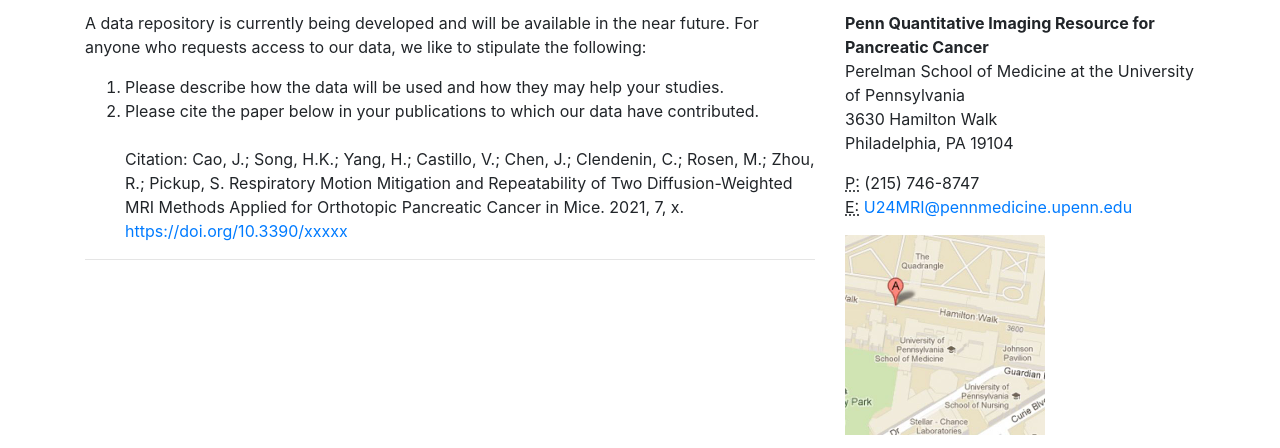
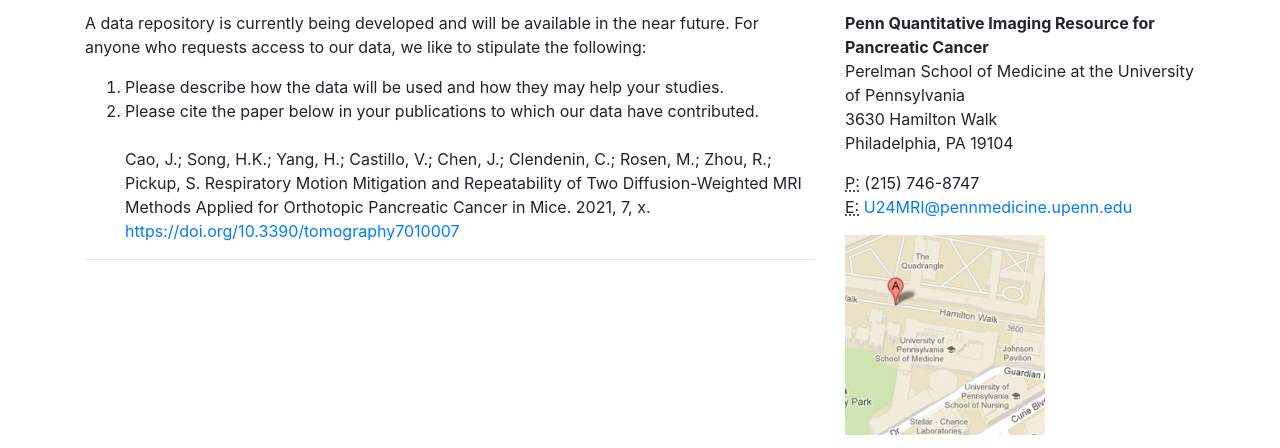
Before and after one commit to PennPancreaticCancerImagingResource/PennPancreaticCancerImagingResource.github.io, a website: page data.html in a window 1280 px wide. Shown: the part 605-1053 px from the top of the page. Drawn offline with Linux system fonts and the light colour scheme.

Commit message:
Update data.html
FIX: update citation

```diff
--- a/data.html
+++ b/data.html
@@ -86,7 +86,7 @@
           <ol>
             <li>Please describe how the data will be used and how they may help your studies.</li>
             <li>Please cite the paper below in your publications to which our data have contributed.<br /><br />
-            Citation: Cao, J.; Song, H.K.; Yang, H.; Castillo, V.; Chen, J.; Clendenin, C.; Rosen, M.; Zhou, R.; Pickup, S. Respiratory Motion Mitigation and Repeatability of Two Diffusion-Weighted MRI Methods Applied for Orthotopic Pancreatic Cancer in Mice. 2021, 7, x. <a href="https://doi.org/10.3390/xxxxx">https://doi.org/10.3390/xxxxx</a></li>
+            Cao, J.; Song, H.K.; Yang, H.; Castillo, V.; Chen, J.; Clendenin, C.; Rosen, M.; Zhou, R.; Pickup, S. Respiratory Motion Mitigation and Repeatability of Two Diffusion-Weighted MRI Methods Applied for Orthotopic Pancreatic Cancer in Mice. 2021, 7, x. <a href="https://doi.org/10.3390/tomography7010007">https://doi.org/10.3390/tomography7010007</a></li>
           </ol>
           <hr />
 
```
